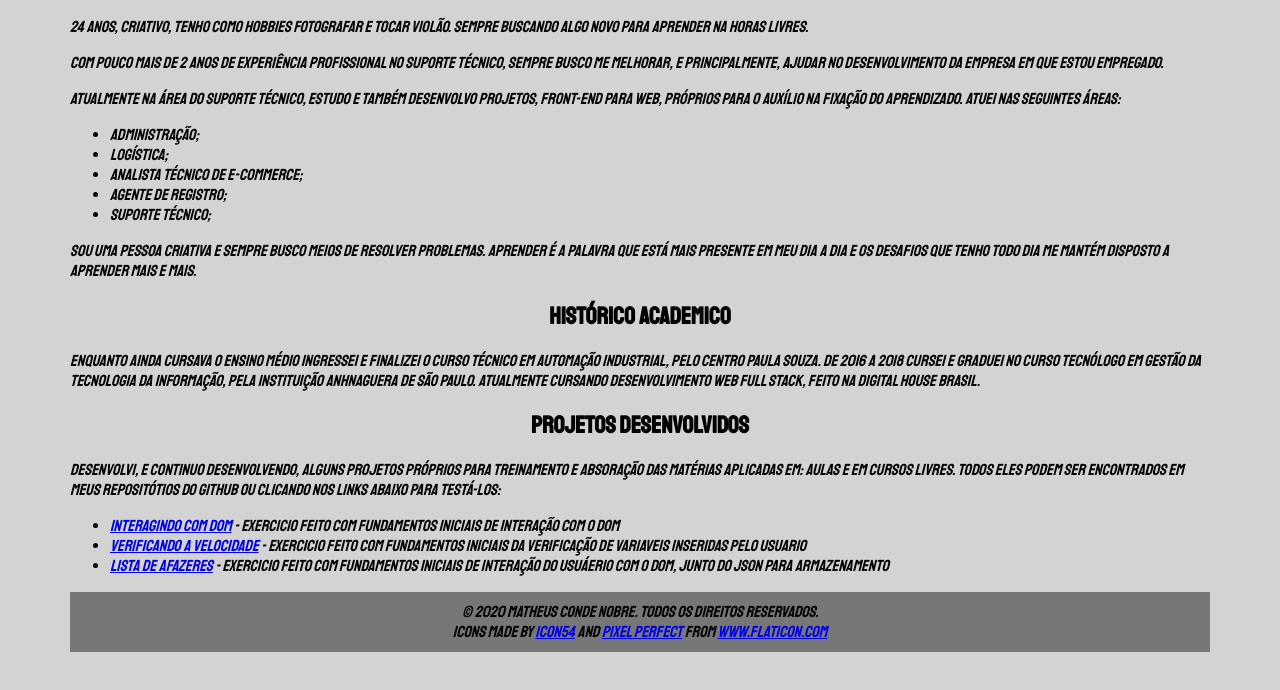
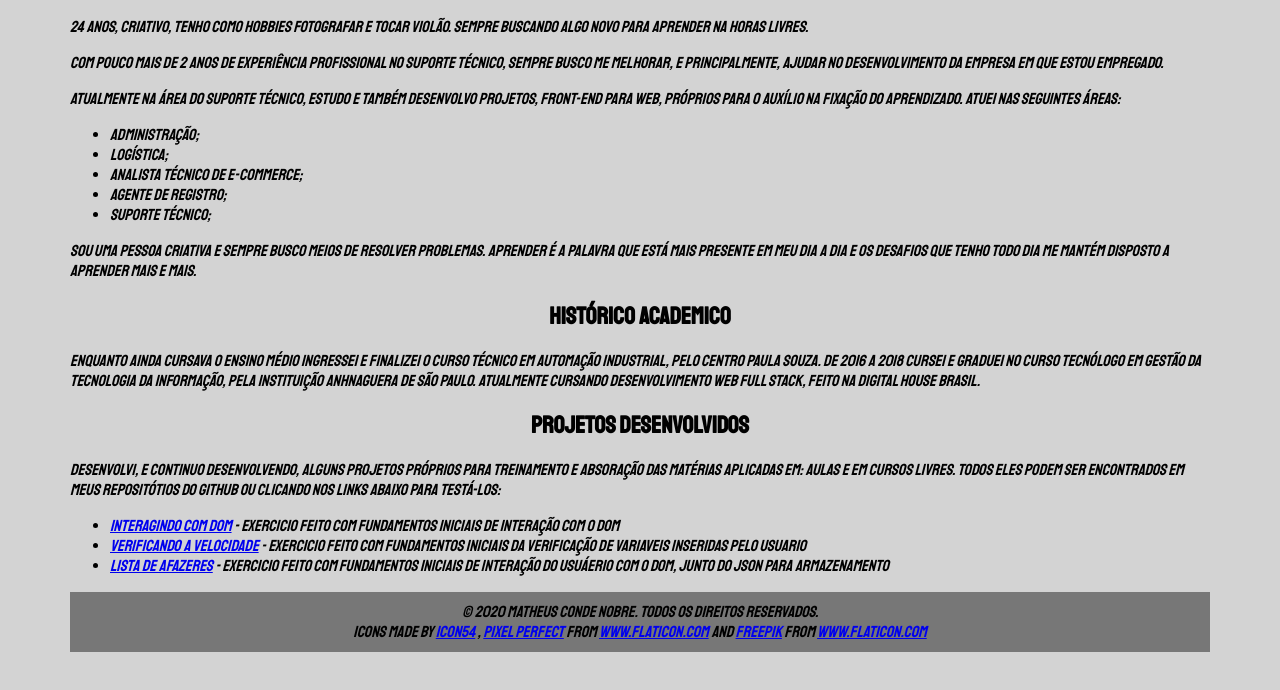
Before and after one commit to NobreConde/my_portfolio, a plain HTML site: page index.html in a window 1280 px wide. Shown: the part 284-974 px from the top of the page. Drawn offline with Linux system fonts and the light colour scheme.

Commit message:
Update index.html

```diff
--- a/index.html
+++ b/index.html
@@ -6,6 +6,7 @@
     <title>Matheus Conde Nobre</title>
     <link href="https://fonts.googleapis.com/css2?family=Oswald&display=swap" rel="stylesheet">
     <link href="https://fonts.googleapis.com/css2?family=Staatliches&display=swap" rel="stylesheet">
+    <link rel="shortcut icon" href="./icons/call-center-agent.png" type="image/x-icon">
     <link rel="stylesheet" href="style.css">
 </head>
 
@@ -52,7 +53,7 @@
     <footer>
         © 2020 Matheus Conde Nobre. Todos os direitos reservados.
         <br>
-        Icons made by <a href="https://icon54.com/" title="Pixel perfect">Icon54</a> and <a href="https://www.flaticon.com/authors/pixel-perfect" title="Pixel perfect">Pixel perfect</a> from <a href="https://www.flaticon.com/" title="Flaticon"> www.flaticon.com</a>
+        Icons made by <a href="https://icon54.com/" title="Pixel perfect">Icon54</a> , <a href="https://www.flaticon.com/authors/pixel-perfect" title="Pixel perfect">Pixel perfect</a> from <a href="https://www.flaticon.com/" title="Flaticon"> www.flaticon.com</a> and <a href="https://www.flaticon.com/authors/freepik" title="Freepik">Freepik</a> from <a href="https://www.flaticon.com/" title="Flaticon"> www.flaticon.com</a>
         </footer>
 
 </body>
```
